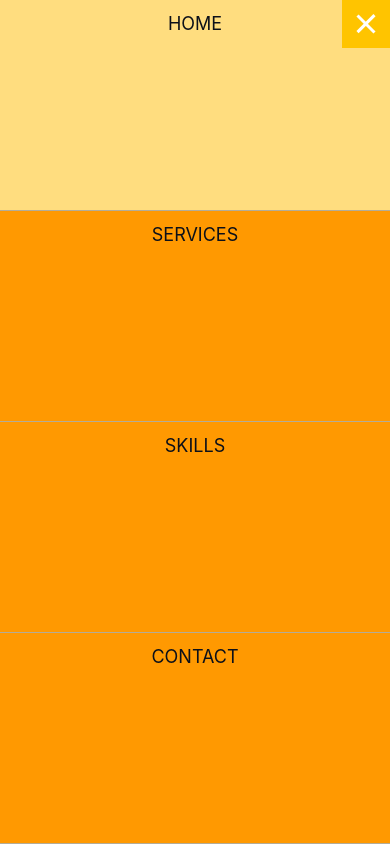
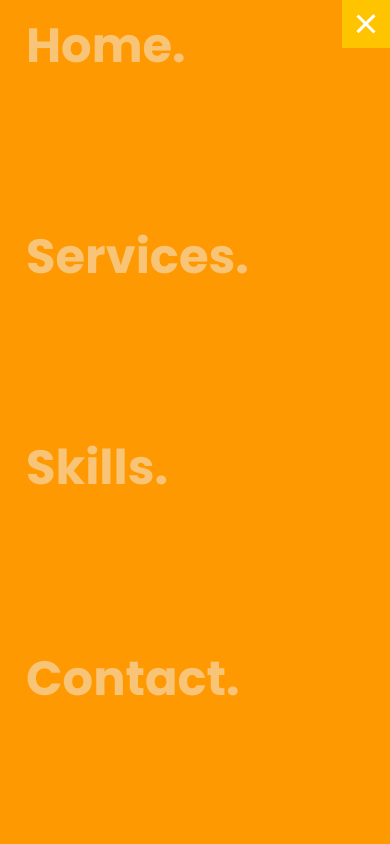
Before and after one commit to Songhygoingpro/Portfolio-2.0, a website: page index.html in a window 390 px wide. Both pictures are taken after a click on the label 366 px from the left and 24 px from the top of the page. Shown: the top 844 px of the page. Drawn offline with Linux system fonts and the light colour scheme; a web font is replaced by a local one.

Commit message:
navbar modified

```diff
--- a/index.html
+++ b/index.html
@@ -11,6 +11,7 @@
 
   <style>
     @import url("https://fonts.googleapis.com/css2?family=Honk&display=swap");
+    @import url('https://fonts.googleapis.com/css2?family=Poppins:ital,wght@0,100;0,200;0,300;0,400;0,500;0,600;0,700;0,800;0,900;1,100;1,200;1,300;1,400;1,500;1,600;1,700;1,800;1,900&display=swap');
 
     * {
       margin: 0;
@@ -288,19 +289,22 @@
 
     nav1 a {
       text-decoration: none;
-      color: #0c1019;
+      color: rgb(248, 196, 119);
       display: block;
-      font-size: 18px;
+      font-size: 3rem;
+      font-weight: 700;
+      font-family: 'Poppins';
       transition: all 0.4s cubic-bezier(0.22, 0.43, 0.35, 1.5);
       opacity: 0;
       transform: scale(0);
       transform-origin: top;
-      text-align: center;
-      border-bottom: 1px solid #b4ac97;
+      text-align: start;
+      margin-left: 1rem;
+      /* border-bottom: 1px solid #b4ac97; */
     }
 
     nav1 a:hover {
-      background: #ffdd7f;
+      color: white
     }
 
     /* the nav height will be set to the height in pixels that would have for default, using height:auto won't work but you can put that value in pixels creating the slide*/
@@ -364,10 +368,10 @@
       <span></span>
     </label>
     <nav1 id="nav1" class="bg-[#FF9901] h-[100%] grid row-span-3">
-      <a href="#landing-page" class="p">HOME</a>
-      <a href="#service-page" class="p">SERVICES</a>
-      <a href="#skill-page" class="p">SKILLS</a>
-      <a href="#contact-page" class="p">CONTACT</a>
+      <a href="#landing-page" class="p">Home.</a>
+      <a href="#service-page" class="p">Services.</a>
+      <a href="#skill-page" class="p">Skills.</a>
+      <a href="#contact-page" class="p">Contact.</a>
     </nav1>
   </div>
 
@@ -410,7 +414,7 @@
             UX/UI DESIGNER<br class="md:hidden block" />/STRATEGIST<br />
             AND DEVELOPER.
           </p>
-          <div class="flex gap-x-4 mt-3 ">
+          <div class="flex gap-x-4 mt-3  justify-center">
             <div class="flex items-center gap-x-2">
               <div class="md:w-[13px] md:h-[13px] md:rounded-xl w-[8px] h-[8px] rounded-xl bg-[#bb4502]"></div>
               <p class="font-[800] text-[0.8rem] md:text-[1rem]">
@@ -478,7 +482,7 @@
       <header class="flex justify-center items-center">
         <p class="lg:text-3xl font-[700] text-2xl">Portfolio</p>
       </header>
-      <div class=" lg:gap-x-4 gap-x-2 md:flex grid gap-y-2 px-5">
+      <div class=" lg:gap-x-4 gap-x-3 md:flex grid gap-y-2 px-5">
         <span
           class="bg-[rgba(0,0,0,0.86)] rounded-[0.625rem]  hover:translate-y-1 gap-y-4 hover:-translate-x-1 transition-all md:w-[14rem] md:h-[16rem] lgs:w-1">
           <a href="#"
```
